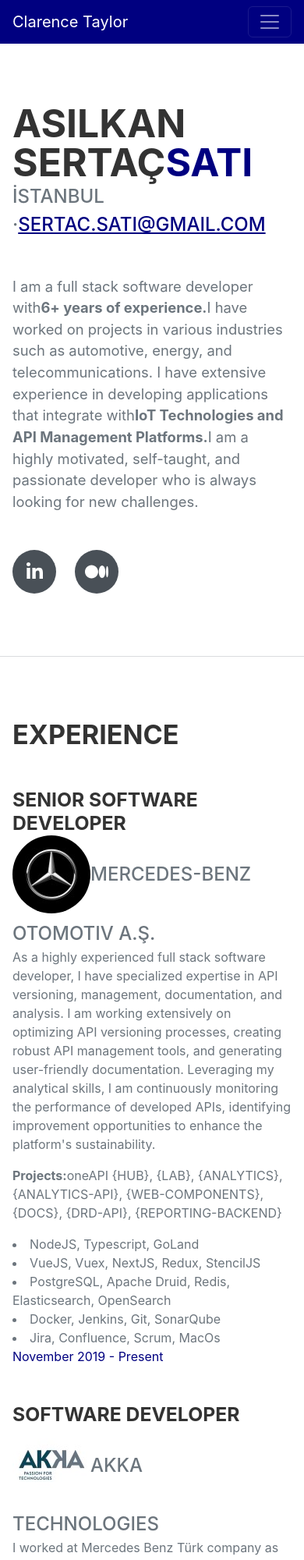
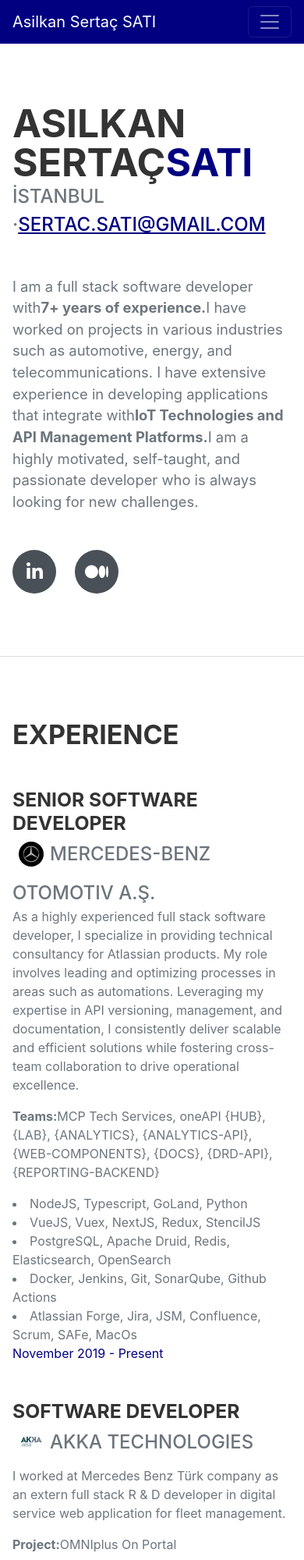
Before and after one commit to asilkanss/resume, a website: page src/pug/index.pug in a window 390 px wide. Shown: the top 2000 px of the page at 78% size. Drawn offline with nearby package versions, Linux system fonts and the light colour scheme; files that its build step writes are made by us from their sources; files whose address does not match are found by name; a web font is replaced by a local one.

Commit message:
calculated experience years dynamically and updated resume

```diff
--- a/src/js/scripts.js
+++ b/src/js/scripts.js
@@ -27,3 +27,13 @@
     });
 
 });
+window.onload = function() {
+    const startDate = new Date('June 1, 2017');
+    const currentDate = new Date();
+    const yearsOfExperience = currentDate.getFullYear() - startDate.getFullYear();
+    const monthDifference = currentDate.getMonth() - startDate.getMonth();
+
+    const totalExperience = (monthDifference < 0) ? yearsOfExperience - 1 : yearsOfExperience;
+
+    document.getElementById('experience-duration').textContent = `${totalExperience}+ years of experience.`;
+};
--- a/src/pug/index.pug
+++ b/src/pug/index.pug
@@ -30,7 +30,7 @@
         // Navigation
         nav#sideNav.navbar.navbar-expand-lg.navbar-dark.bg-primary.fixed-top
             a.navbar-brand.js-scroll-trigger(href='#page-top')
-                span.d-block.d-lg-none Clarence Taylor
+                span.d-block.d-lg-none Asilkan Sertaç SATI
                 span.d-none.d-lg-block
                     img.img-fluid.img-profile.rounded-circle.mx-auto.mb-2(src='assets/img/profile.jpg', alt='...')
             button.navbar-toggler(type='button', data-bs-toggle='collapse', data-bs-target='#navbarResponsive', aria-controls='navbarResponsive', aria-expanded='false', aria-label='Toggle navigation')
@@ -64,7 +64,7 @@
                         a(href='mailto:sertac.sati@gmail.com') sertac.sati@gmail.com
                     p.lead.mb-5
                         | I am a full stack software developer with
-                        span.fw-bold 6+ years of experience.
+                        span.fw-bold(id='experience-duration') 6+ years of experience.
                         | I have worked on projects in various industries such as automotive, energy, and telecommunications. I have extensive experience in developing applications that integrate with
                         span.fw-bold IoT Technologies and API Management Platforms.
                         | I am a highly motivated, self-taught, and passionate developer who is always looking for new challenges.
@@ -87,20 +87,22 @@
                             img.img-fluid.img-company.rounded-circle.mx-auto.mb-2(src='assets/img/mercedes.png', alt='mercedes')
                             span.subheading.mb-3 Mercedes-Benz Otomotiv A.Ş.
                             p
-                                | As a highly experienced full stack software developer, I have specialized expertise in API versioning, management, documentation, and analysis. I am working extensively on optimizing API versioning processes, creating robust API management tools, and generating user-friendly documentation. Leveraging my analytical skills, I am continuously monitoring the performance of developed APIs, identifying improvement opportunities to enhance the platform's sustainability.
+                                | As a highly experienced full stack software developer, I specialize in providing technical consultancy for Atlassian products. My role involves leading and optimizing processes in areas such as automations.
+                                |
+                                | Leveraging my expertise in API versioning, management, and documentation, I consistently deliver scalable and efficient solutions while fostering cross-team collaboration to drive operational excellence.
                             p
-                                span.fw-bold Projects:
-                                | oneAPI {HUB}, {LAB}, {ANALYTICS}, {ANALYTICS-API}, {WEB-COMPONENTS}, {DOCS}, {DRD-API}, {REPORTING-BACKEND}
+                                span.fw-bold Teams:
+                                | MCP Tech Services, oneAPI {HUB}, {LAB}, {ANALYTICS}, {ANALYTICS-API}, {WEB-COMPONENTS}, {DOCS}, {DRD-API}, {REPORTING-BACKEND}
                             li
-                                | NodeJS, Typescript, GoLand
+                                | NodeJS, Typescript, GoLand, Python
                             li
                                 | VueJS, Vuex, NextJS, Redux, StencilJS
                             li
                                 | PostgreSQL, Apache Druid, Redis, Elasticsearch, OpenSearch
                             li
-                                | Docker, Jenkins, Git, SonarQube
+                                | Docker, Jenkins, Git, SonarQube, Github Actions
                             li
-                                | Jira, Confluence, Scrum, MacOs
+                                | Atlassian Forge, Jira, JSM, Confluence, Scrum, SAFe, MacOs
                         .flex-shrink-0
                             span.text-primary November 2019 - Present
 
@@ -321,6 +323,14 @@
                     ul.fa-ul.mb-0
                         li
                             span.fa-li
+                                i.fas.fa-certificate.text-warning
+                            | Professional Scrum Product Owner I - Scrum.org, 2024
+                        li
+                            span.fa-li
+                                i.fas.fa-certificate.text-warning
+                            | Certified SAFe 6 Practitioner - Scaled Agile, Inc., 2024
+                        li
+                            span.fa-li
                                 i.fas.fa-trophy.text-warning
                             | Professional Scrum Master Training(PSM) - ACM, 2023
                         li
--- a/src/scss/sections/_resume-section.scss
+++ b/src/scss/sections/_resume-section.scss
@@ -14,12 +14,20 @@
     .resume-section-content {
         width: 100%;
     }
+
+    .img-company {
+        max-width: 3rem;
+        max-height: 3rem;
+        border: 0.5rem solid fade-out($white, 0.8);
+        margin-right: 5px;
+    }
 }
 
 @include media-breakpoint-up(md) {
     section.resume-section {
         min-height: 100vh;
     }
+
 }
 
 @include media-breakpoint-up(lg) {
@@ -29,11 +37,4 @@
         padding-top: 5rem;
         padding-bottom: 5rem;
     }
-
-    .img-company {
-        max-width: 3rem;
-        max-height: 3rem;
-        border: 0.5rem solid fade-out($white, 0.8);
-        margin-right: 5px;
-    }
 }
```
Also changed, not shown: docs/js/scripts.js (+16 -0 lines), docs/css/styles.css, docs/index.html, 1 other file.
